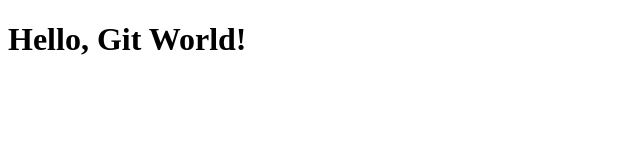
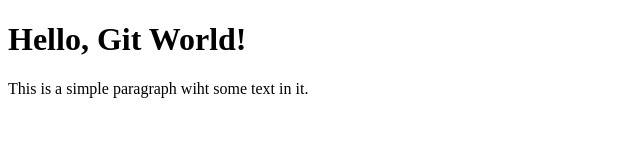
Before and after one commit to was92/git-challenge-project, a plain HTML site: page index.html in a window 1280 px wide. Shown: the whole page, without its empty margins (0-640 px from the left). Drawn offline with Linux system fonts and the light colour scheme.

Commit message:
Added paragraph

```diff
--- a/index.html
+++ b/index.html
@@ -5,5 +5,6 @@
 </head>
 <body>
     <h1>Hello, Git World!</h1>
+    <p>This is a simple paragraph wiht some text in it.</p>
 </body>
 </html>
```
